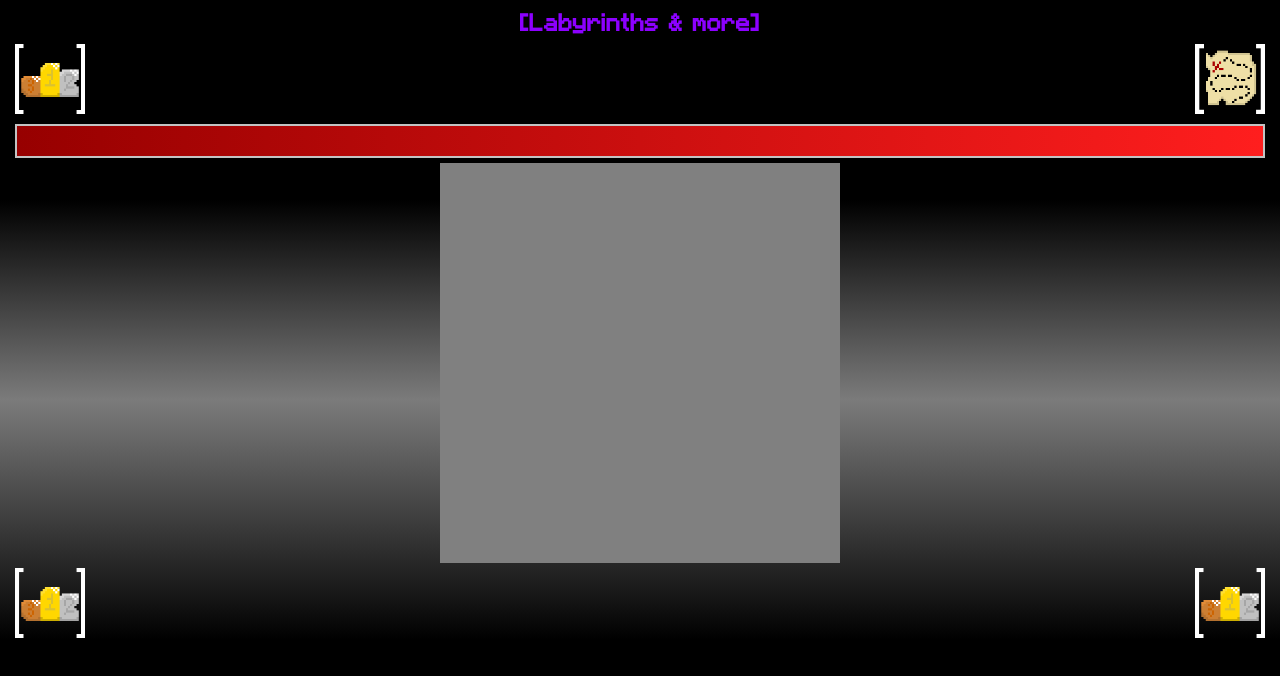
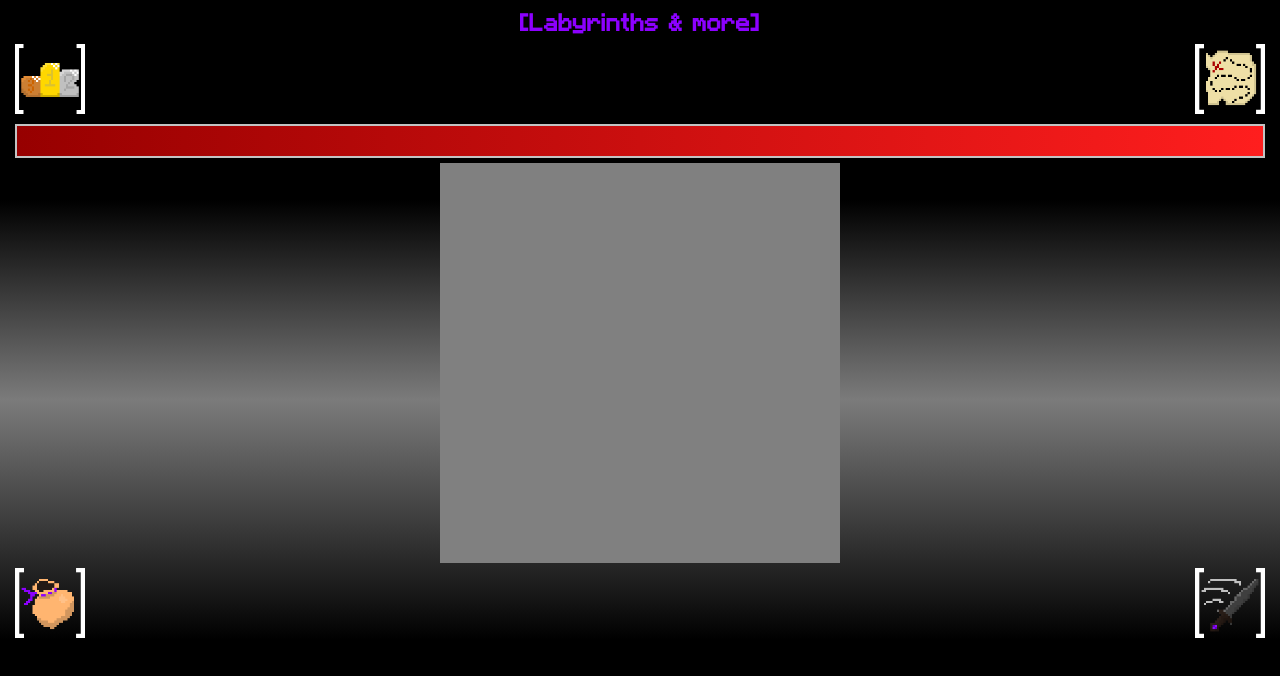
Before and after one commit to Ptah9/some_game, a plain HTML site: page index.html in a window 1280 px wide. Drawn offline with Linux system fonts and the light colour scheme.

Commit message:
sword and bag images added

```diff
--- a/style.css
+++ b/style.css
@@ -80,11 +80,11 @@
 }
 
 #artifacts-btn {
-    background-image: url('imgs/pedestal.png');
+    background-image: url('imgs/bag.png');
 }
 
 #weapon-btn {
-    background-image: url('imgs/pedestal.png');
+    background-image: url('imgs/sword.png');
 }
 
 /* ---------------------------------------------------------------- */
```
Also changed, not shown: imgs/bag.png (added), imgs/sword.png (added).
